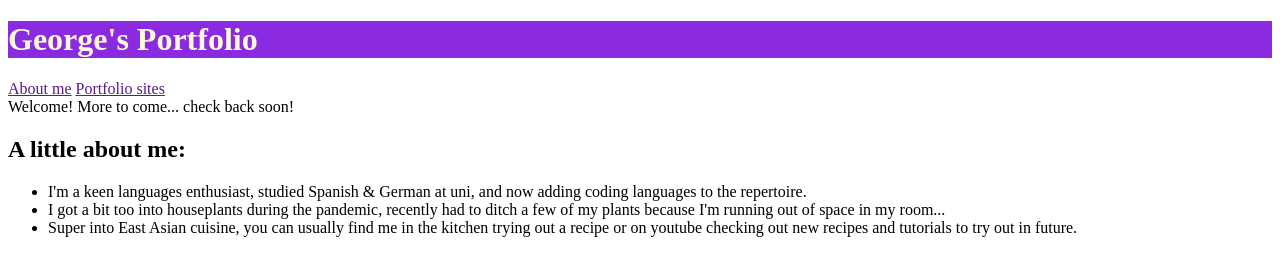
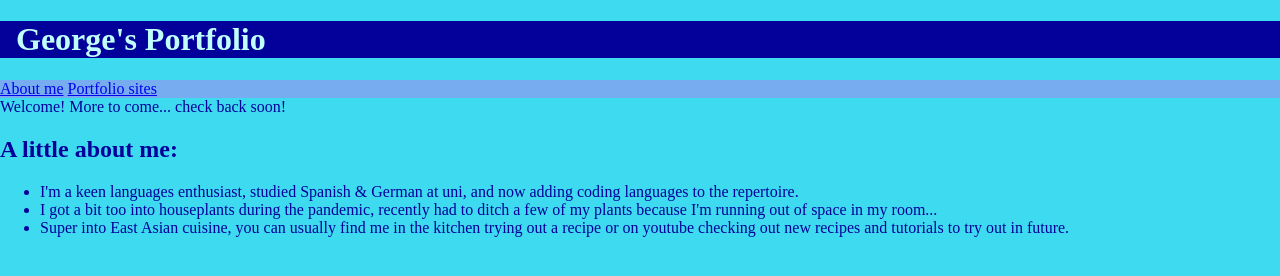
Before and after one commit to hxckey/portfolio-george, a plain HTML site: page index.html in a window 1280 px wide. Drawn offline with Linux system fonts and the light colour scheme.

Commit message:
add updates to css and html

```diff
--- a/index.html
+++ b/index.html
@@ -13,14 +13,14 @@
     </header>
 
     <nav>
-        <a href="">About me</a>
-        <a href="">Portfolio sites</a>
+        <a href="#about-me">About me</a>
+        <a href="portfolio-pages.html">Portfolio sites</a>
     </nav>
 
     <span>Welcome! More to come... check back soon!</span>
 
     <article>
-        <h2>A little about me:</h2>
+        <h2 id='about-me'>A little about me:</h2>
         <ul>
             <li>I'm a keen languages enthusiast, studied Spanish & German at uni, and now adding coding languages to the repertoire.</li>
             <li>I got a bit too into houseplants during the pandemic, recently had to ditch a few of my plants because I'm running out of space in my room...</li>
--- a/style.css
+++ b/style.css
@@ -1,5 +1,28 @@
+:root {
+    --sea: #04009A;
+    --sky: #77ACF1;
+    --turqoiuse: #3EDBF0;
+    --ice: #C0FEFC;
+}
+
+body {
+    margin: 0px;
+    display: flexbox;
+    position: relative;
+    background-color: var(--turqoiuse);
+    color: var(--sea);
+}
 
 h1 {
-    background-color: blueviolet;
-    color: cornsilk;
+    background-color: var(--sea);
+    color: var(--ice);
+    padding-left: 1rem;
 }
+
+nav {
+    background-color: var(--sky);
+    color: inherit var(--ice);
+    position: relative;
+    text-decoration: none;
+    text-decoration-style: none;
+}
```
Also changed, not shown: index.js (added), portfolio-pages.html (added).
